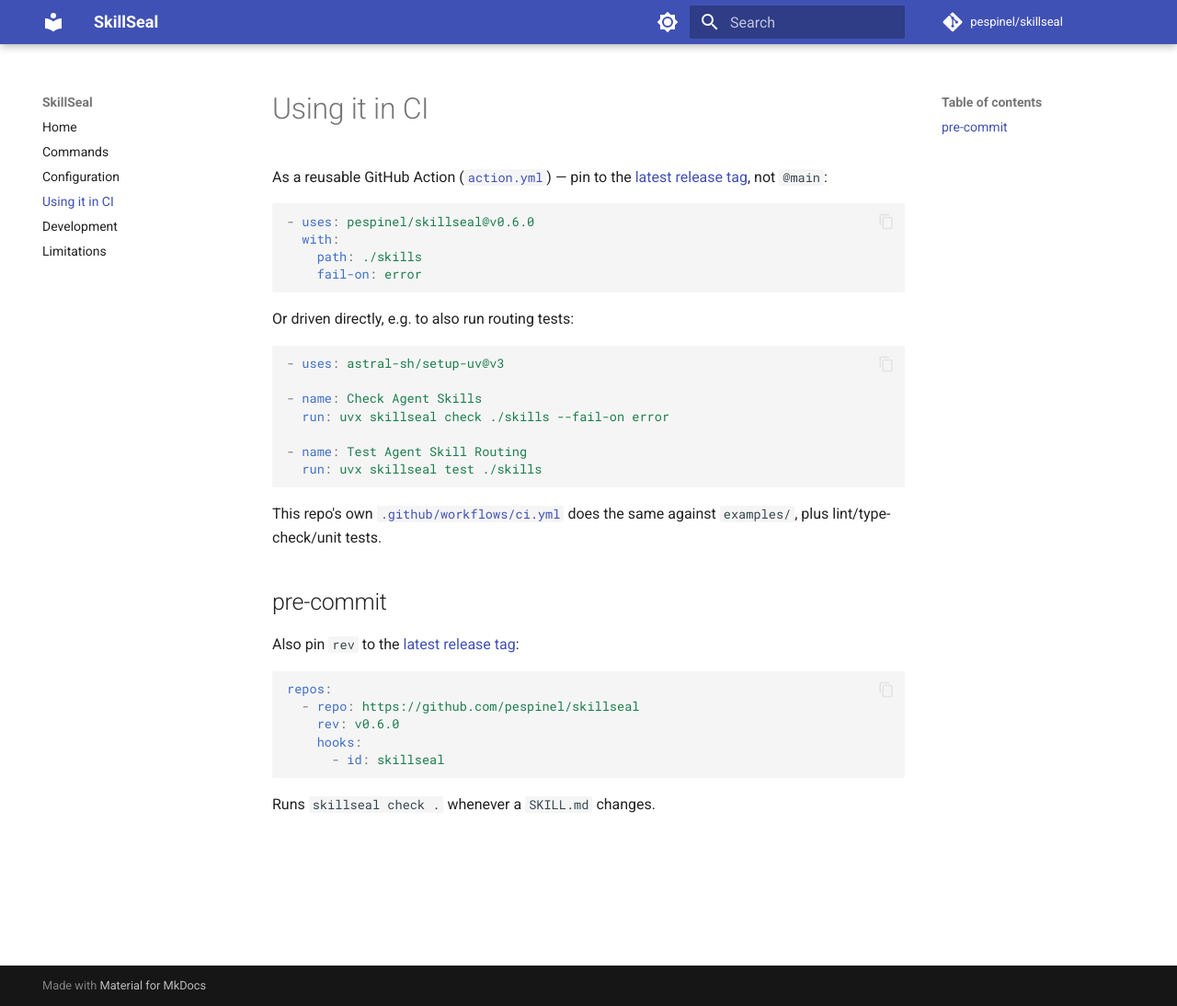
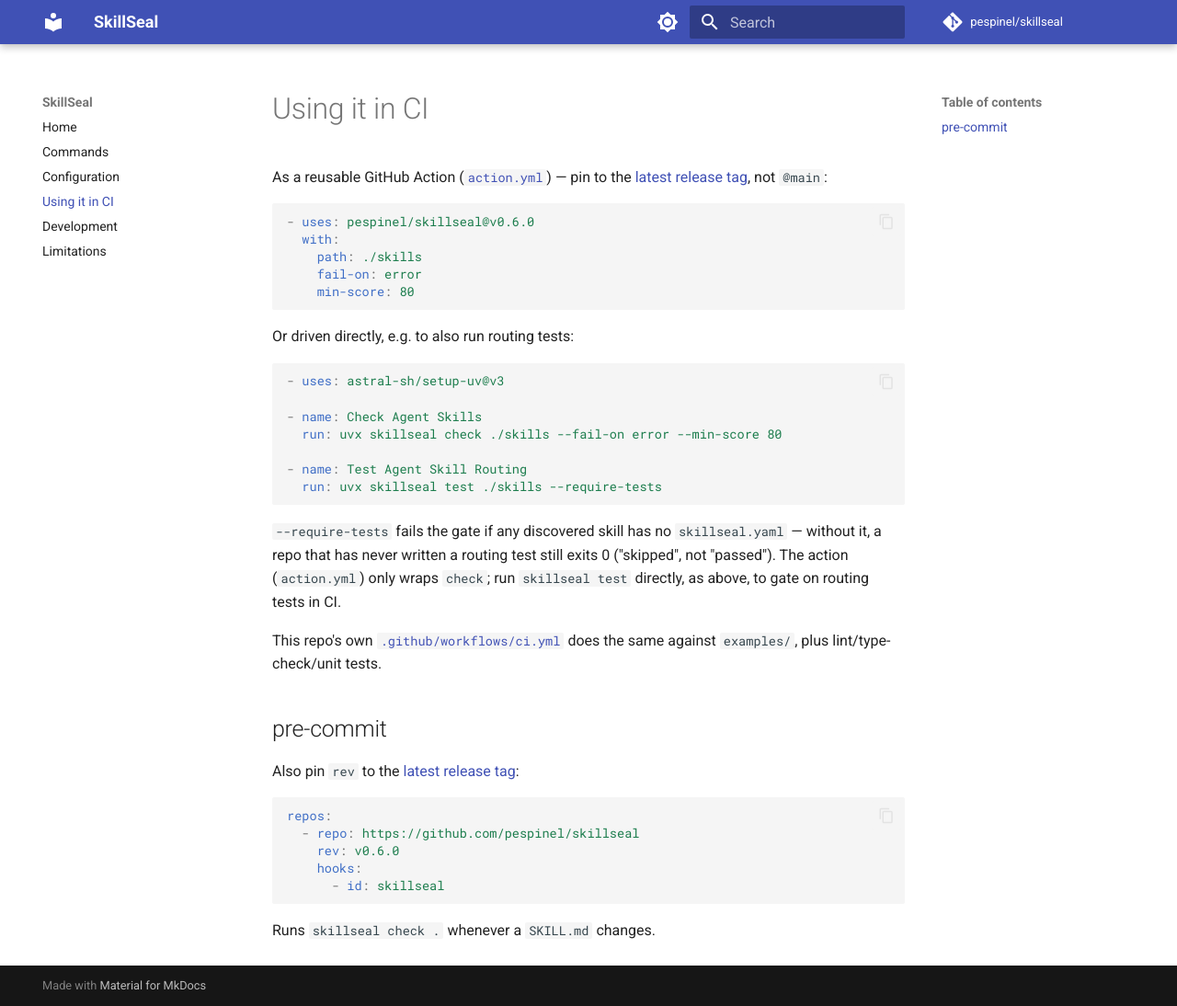
Before and after one commit to pespinel/SkillSeal, an MkDocs documentation site: the page built from docs/ci.md, in a window 1280 px wide and 1094 px high. Shown: the whole window at 92% size. Built offline with MkDocs 1.6.1 and Material for MkDocs 9.7.7, drawn with Linux system fonts in a browser that asks for light colours; comment, search, counter and statistics services are not loaded.

Commit message:
feat: add --require-tests and --min-score gates, always show test summary
skillseal test exited 0 on a repo with zero skillseal.yaml files, every
skill silently "skipped" — a CI badge could stay green for a skill
whose routing has never actually been tested. --require-tests closes
that gap, and a summary line (N skill(s), M with routing tests) now
prints unconditionally so it's visible even without the flag.

check gains --min-score as a direct score gate alongside the existing
severity-based --fail-on.

Closes #20

Co-Authored-By: Claude Sonnet 5 <noreply@anthropic.com>

````diff
--- a/docs/ci.md
+++ b/docs/ci.md
@@ -9,6 +9,7 @@ not `@main`:
   with:
     path: ./skills
     fail-on: error
+    min-score: 80
 ```
 
 Or driven directly, e.g. to also run routing tests:
@@ -17,11 +18,16 @@ Or driven directly, e.g. to also run routing tests:
 - uses: astral-sh/setup-uv@v3
 
 - name: Check Agent Skills
-  run: uvx skillseal check ./skills --fail-on error
+  run: uvx skillseal check ./skills --fail-on error --min-score 80
 
 - name: Test Agent Skill Routing
-  run: uvx skillseal test ./skills
+  run: uvx skillseal test ./skills --require-tests
 ```
+
+`--require-tests` fails the gate if any discovered skill has no `skillseal.yaml` —
+without it, a repo that has never written a routing test still exits 0
+("skipped", not "passed"). The action (`action.yml`) only wraps `check`; run
+`skillseal test` directly, as above, to gate on routing tests in CI.
 
 This repo's own [`.github/workflows/ci.yml`](https://github.com/pespinel/skillseal/blob/main/.github/workflows/ci.yml)
 does the same against `examples/`, plus lint/type-check/unit tests.
````
Also changed, not shown: action.yml (+10 -1 lines), docs/commands.md (+7 -2 lines), 5 other files.
